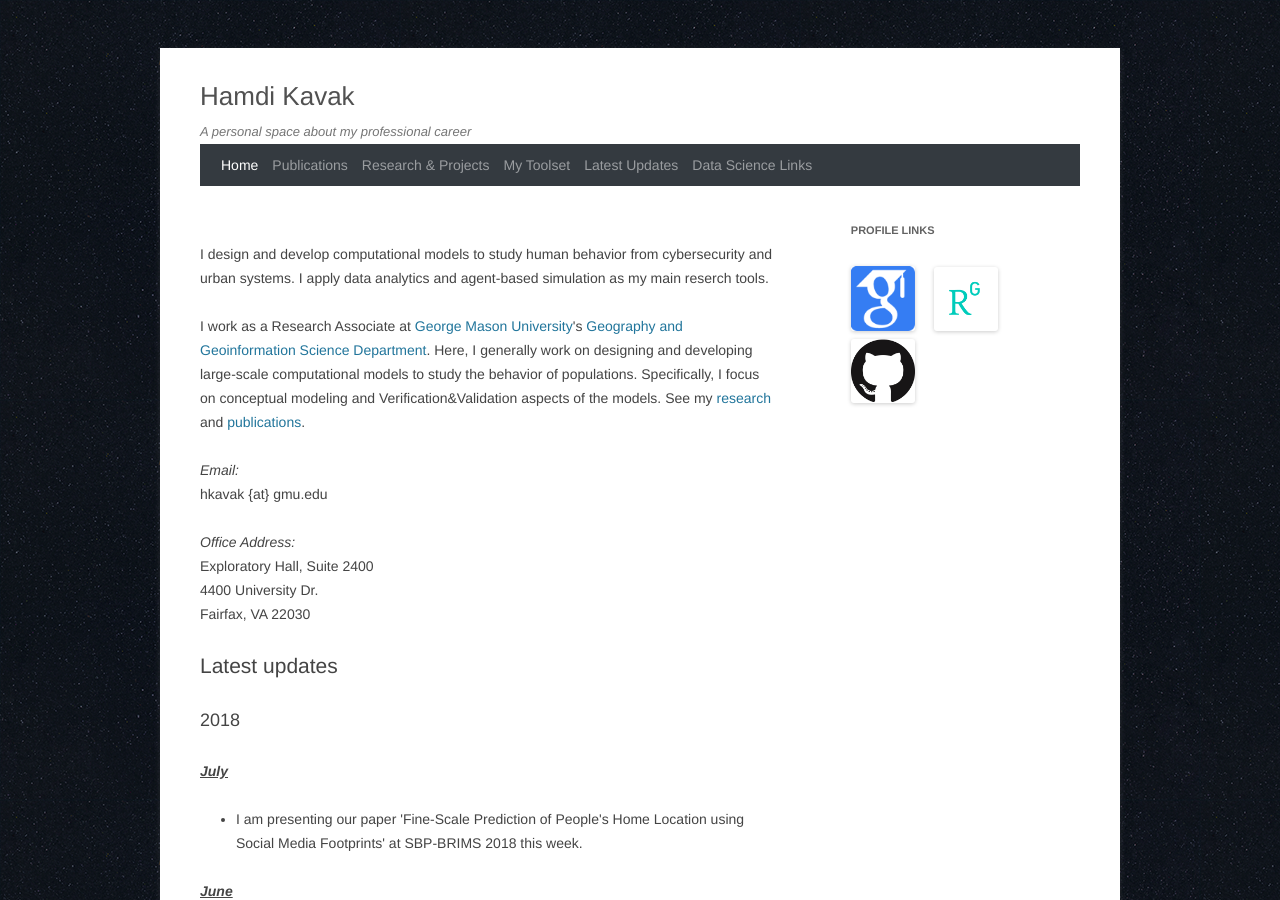
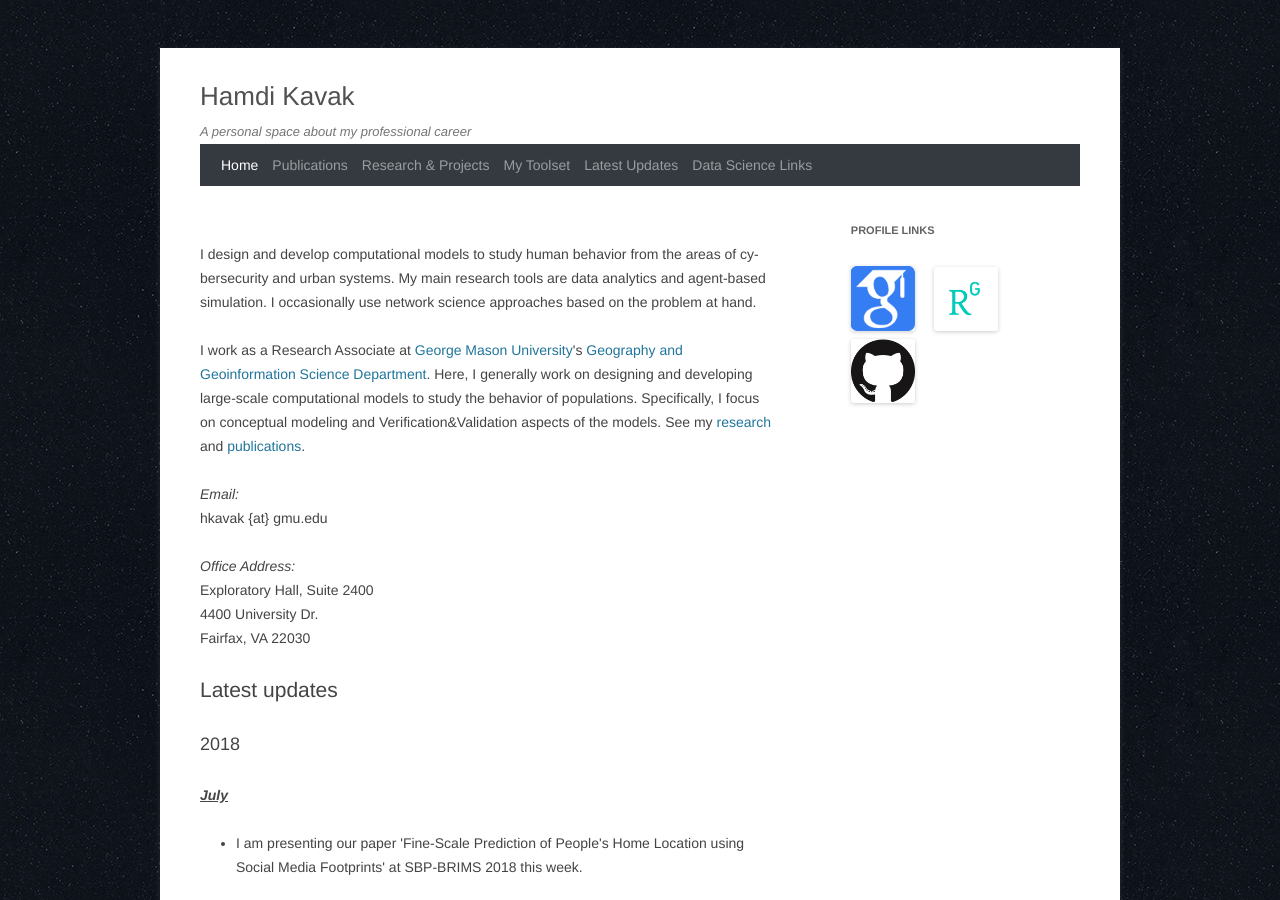
Before and after one commit to hamdikavak/hamdikavak.github.io, a Jekyll site: the page built from index.html, in a window 1280 px wide and 900 px high. Built offline with Jekyll 4.4.1, drawn with Linux system fonts in a browser that asks for light colours; nearby versions of some CDN libraries.

Commit message:
Minor update on homepage.

```diff
--- a/index.html
+++ b/index.html
@@ -6,7 +6,7 @@ description: Hamdi Kavak is a Ph.D. candidate working on human behavior and cybe
 current_page_home: active
 ---
 <p>
-	I design and develop computational models to study human behavior from cybersecurity and urban systems. I apply data analytics and agent-based simulation as my main reserch tools.
+	I design and develop computational models to study human behavior from the areas of cybersecurity and urban systems. My main research tools are data analytics and agent-based simulation. I occasionally use network science approaches based on the problem at hand.
 </p>
 <p>
 	I work as a Research Associate at <a href="http://www.gmu.edu">George Mason University</a>'s <a href="https://cos.gmu.edu/ggs/">Geography and Geoinformation Science Department</a>.
```
